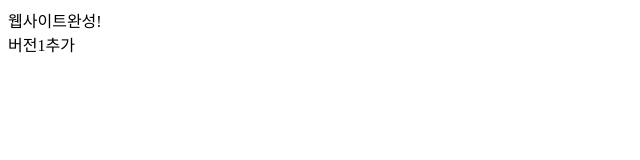
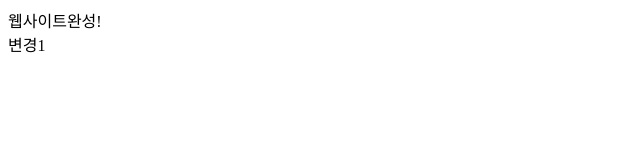
Before and after one commit to sjs1760/project0801, a plain HTML site: page index.html in a window 1280 px wide. Shown: the full height of the page, 0-640 px from the left. Drawn offline with Linux system fonts and the light colour scheme.

Commit message:
Revert "Revert "변경1""
This reverts commit 8fe425ae8f0095ed800d983bd3d375bb14b58623.

```diff
--- a/index.html
+++ b/index.html
@@ -10,6 +10,6 @@
  </head>
  <body>
   웹사이트완성!<br>
-  버전1추가
+  변경1
  </body>
 </html>
```
